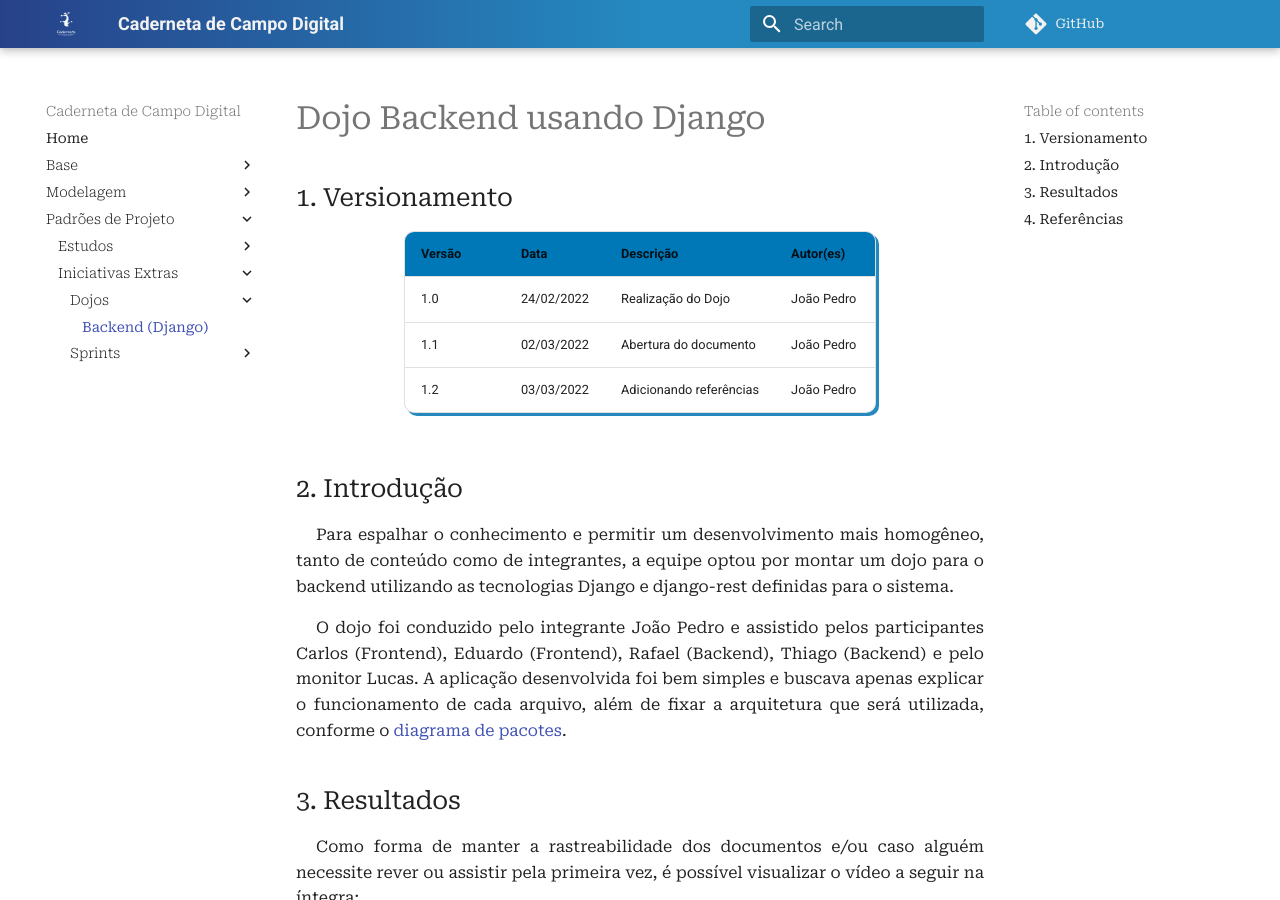
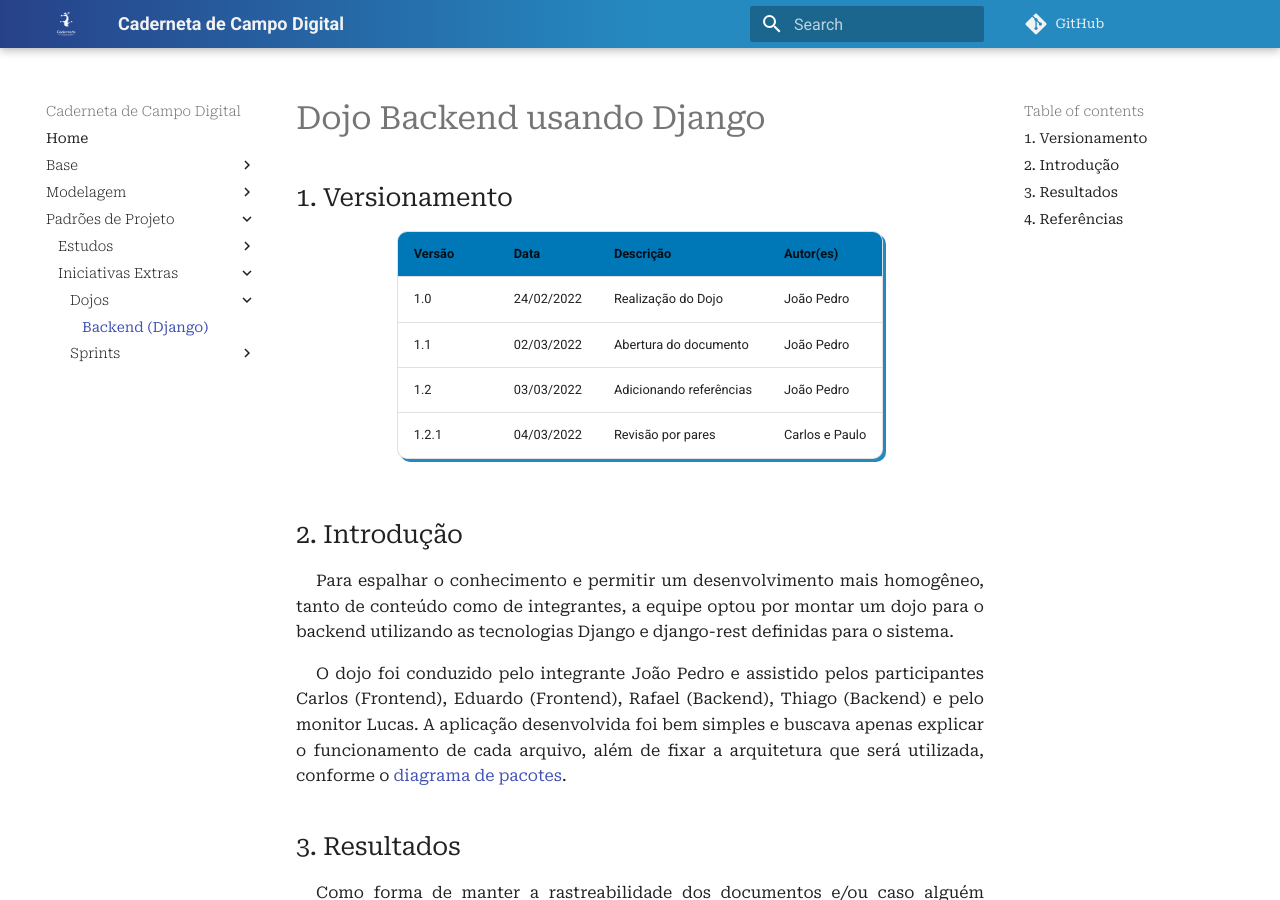
Before and after one commit to UnBArqDsw2021-2/2021.2_G4_CadernetaDeCampoDigital_docs, an MkDocs documentation site: the page built from docs/dojos/backend.md, in a window 1280 px wide and 900 px high. Built offline with MkDocs 1.6.1 and Material for MkDocs 9.7.7, drawn with Linux system fonts in a browser that asks for light colours; comment, search, counter and statistics services are not loaded.

Commit message:
(#88) Adicionando revisao por pares

```diff
--- a/docs/dojos/backend.md
+++ b/docs/dojos/backend.md
@@ -2,11 +2,12 @@
 
 ## 1. Versionamento
 
-| Versão | Data       | Descrição               | Autor(es)   |
-| ------ | ---------- | ----------------------- | ----------- |
-| 1.0    | 24/02/2022 | Realização do Dojo      | João Pedro  |
-| 1.1    | 02/03/2022 | Abertura do documento   | João Pedro  |
-| 1.2    | 03/03/2022 | Adicionando referências | João Pedro  |
+| Versão | Data       | Descrição               | Autor(es)     |
+| ------ | ---------- | ----------------------- | -----------   |
+| 1.0    | 24/02/2022 | Realização do Dojo      | João Pedro    |
+| 1.1    | 02/03/2022 | Abertura do documento   | João Pedro    |
+| 1.2    | 03/03/2022 | Adicionando referências | João Pedro    |
+| 1.2.1  | 04/03/2022 | Revisão por pares       | Carlos e Paulo|
 
 ## 2. Introdução
 
```
